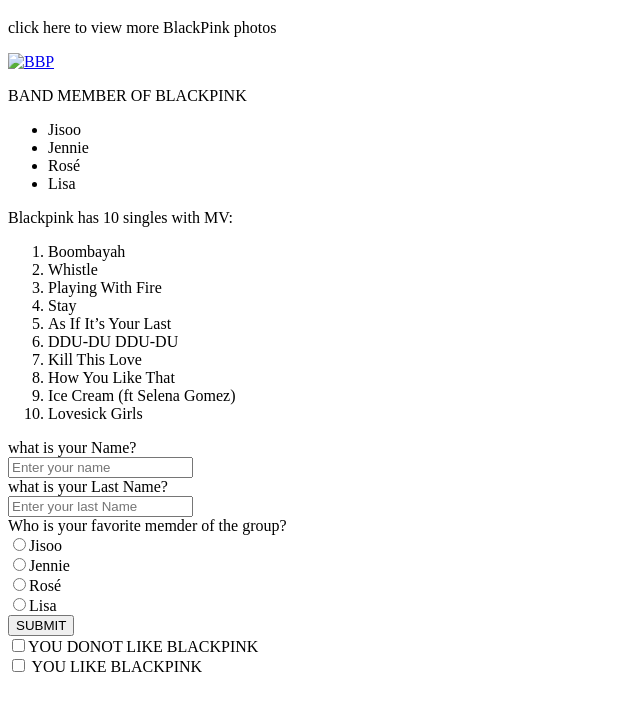
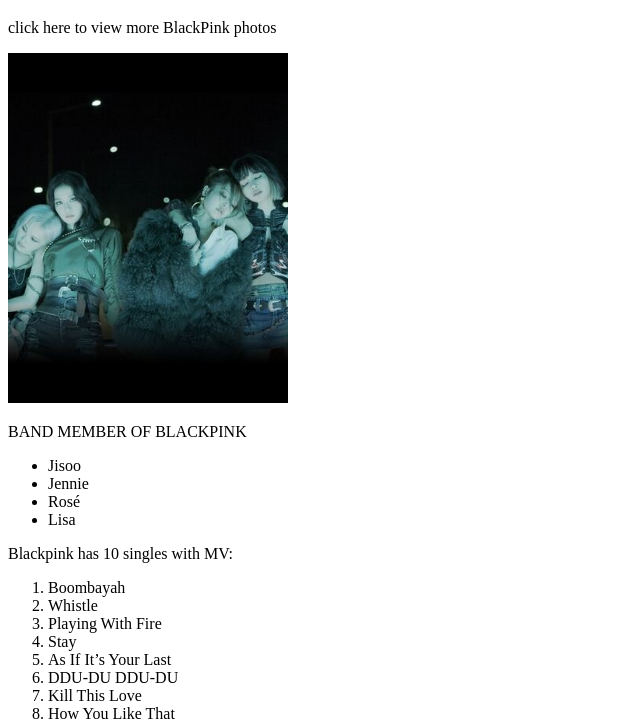
Before and after one commit to DIVINE006/index, a plain HTML site: page index.html in a window 1280 px wide. Shown: the part 61-781 px from the top of the page, without its empty margins (0-640 px from the left). Drawn offline with Linux system fonts and the light colour scheme; files whose address does not match are found by name.

Commit message:
Add files via upload

```diff
--- a/index.html
+++ b/index.html
@@ -11,7 +11,7 @@
     <h1>ABOUT BLACKPINK</h1>
     <main>
         <p> click here to view more <a html="#">BlackPink photos</a></p>
-        <a href="https://youtu.be/bwmSjveL3Lc"><img src="C:\Users\asus\OneDrive\Desktop\BPP.jpg" height=350 widght=350 alt="BBP" ></a>
+        <img src="C:\Users\asus\OneDrive\Desktop\BPP.jpg" height=350 widght=350 alt="BBP" ></a>
         <p>BAND MEMBER OF BLACKPINK</p>
         <ul>
             <li>Jisoo</li>
```
Also changed, not shown: BPP.jpg (added).
